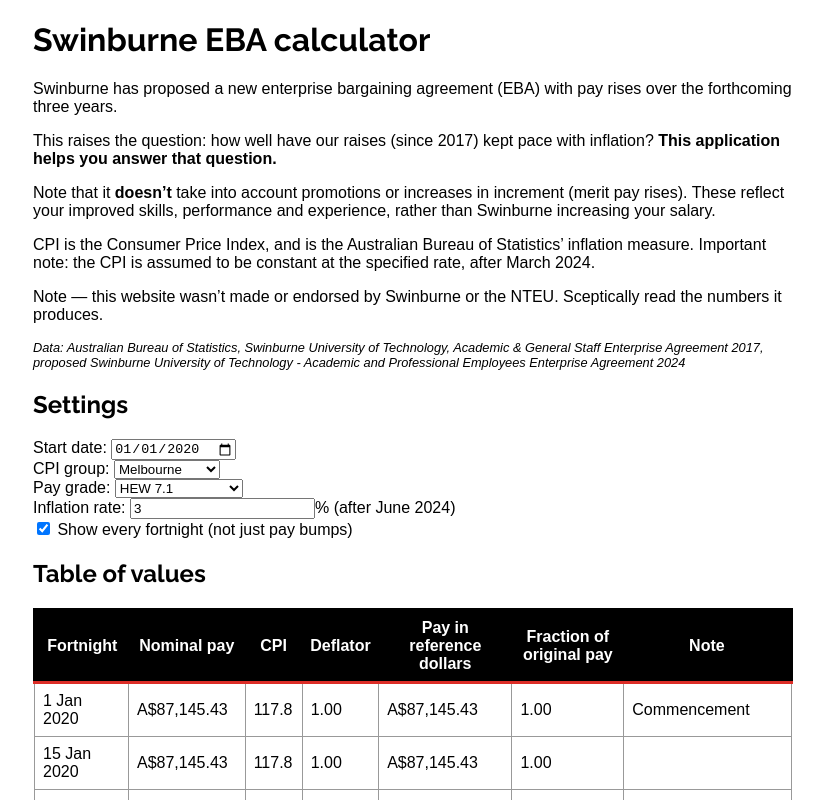
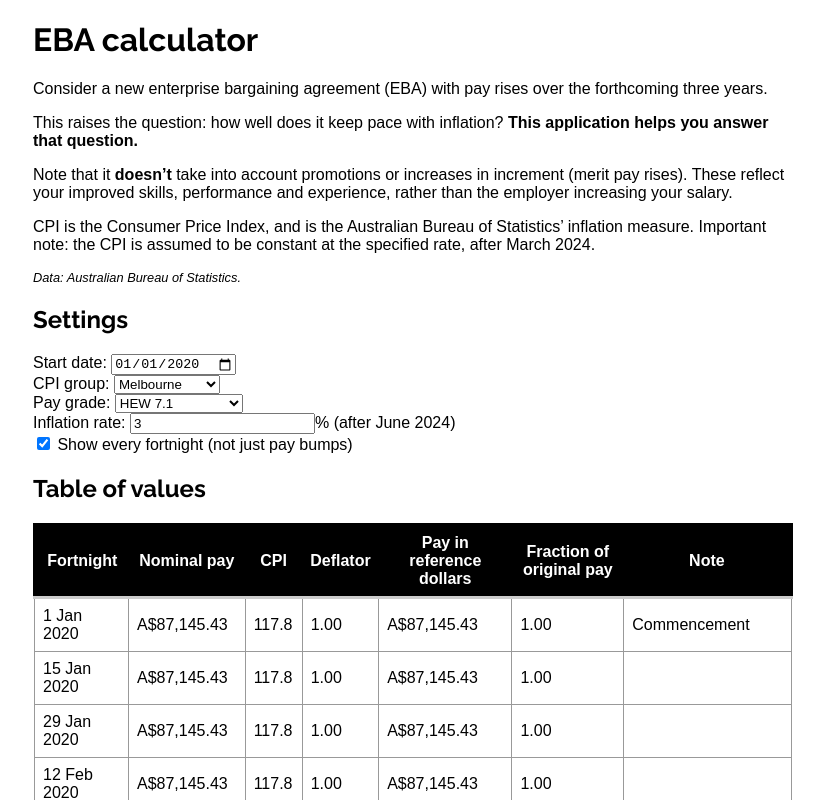
Before and after one commit to pwc/swinburne-eba-calculator, a React (Create React App) app in the folder swinburne-eba-calculator/: page / in a window 1280 px wide. Shown: the top 800 px of the page, without its empty margins (227-1051 px from the left). Built offline with nearby package versions, Linux system fonts and the light colour scheme.

Commit message:
Remove Swinburne references

```diff
--- a/swinburne-eba-calculator/public/index.html
+++ b/swinburne-eba-calculator/public/index.html
@@ -10,11 +10,11 @@
     <meta name="theme-color" content="#000000" />
     <meta
       name="description"
-      content="Swinburne 2024 EBA calculator"
+      content="Payrise tracker app"
     />
     <link rel="apple-touch-icon" href="%PUBLIC_URL%/logo192.png" />
     <link rel="manifest" href="%PUBLIC_URL%/manifest.json" />
-    <title>Swinburne EBA Calculator</title>
+    <title>Payrise Tracker</title>
   </head>
   <body>
     <noscript>You need to enable JavaScript to run this app.</noscript>
--- a/swinburne-eba-calculator/src/App.css
+++ b/swinburne-eba-calculator/src/App.css
@@ -22,7 +22,7 @@
 	color: #fff;
 	font-weight: bold;
 	border: 3px solid #000;
-	border-bottom: 3px solid #dc2d27;
+	border-bottom: 3px solid #cccccc;
 }
 table tbody td {
 	border: 1px solid #999999;
--- a/swinburne-eba-calculator/src/App.tsx
+++ b/swinburne-eba-calculator/src/App.tsx
@@ -484,18 +484,12 @@
 	const [inflationRate, setInflationRate] = useState(0.03);
 
 	return (<main>
-		<h1>Swinburne EBA calculator</h1>
-		<p>Swinburne has proposed a new enterprise bargaining agreement (EBA) with pay rises over the forthcoming three years.</p>
-		<p>This raises the question: how well have our raises (since 2017) kept pace with inflation? <b>This application helps you answer that question.</b></p>
-		<p>Note that it <b>doesn’t</b> take into account promotions or increases in increment (merit pay rises). These reflect your improved skills, performance and experience, rather than Swinburne increasing your salary.</p>
+		<h1>EBA calculator</h1>
+		<p>Consider a new enterprise bargaining agreement (EBA) with pay rises over the forthcoming three years.</p>
+		<p>This raises the question: how well does it keep pace with inflation? <b>This application helps you answer that question.</b></p>
+		<p>Note that it <b>doesn’t</b> take into account promotions or increases in increment (merit pay rises). These reflect your improved skills, performance and experience, rather than the employer increasing your salary.</p>
 		<p>CPI is the Consumer Price Index, and is the Australian Bureau of Statistics’ inflation measure. Important note: the CPI is assumed to be constant at the specified rate, after March 2024.</p>
-		<p>Note — this website wasn’t made or endorsed by Swinburne or the NTEU. Sceptically read the numbers it produces.</p>
-		<p className="attribution">Data: Australian Bureau of Statistics, Swinburne University of Technology,
-Academic &amp; General Staff Enterprise
-Agreement 2017, proposed Swinburne University of Technology -
-Academic and Professional Employees
-Enterprise Agreement
-2024</p>
+		<p className="attribution">Data: Australian Bureau of Statistics.</p>
 		<h2>Settings</h2>
 		<label>Start date: <input type="date" value={startDate} onChange={(e) => setStartDate(e.target.value)} /></label>
 		<label>CPI group: <select value={cpiSeries} onChange={(e) => setCpiSeries(e.target.value)}>
```
